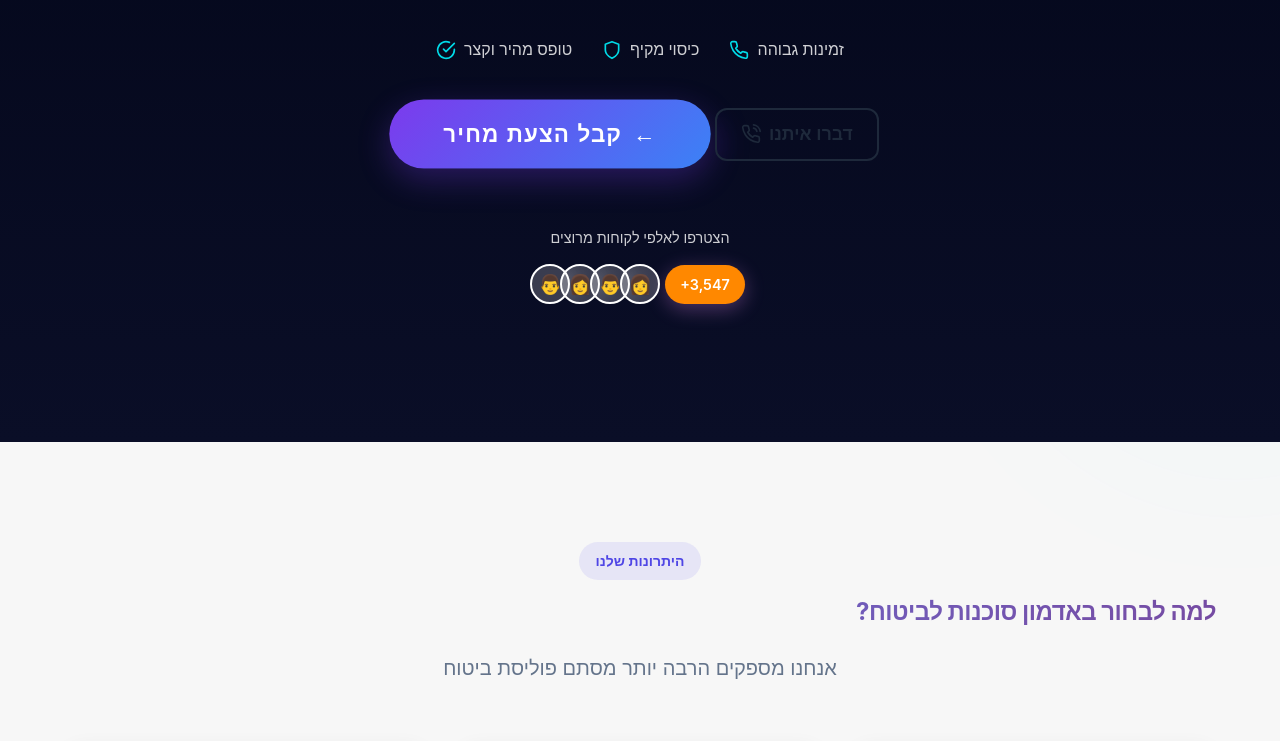
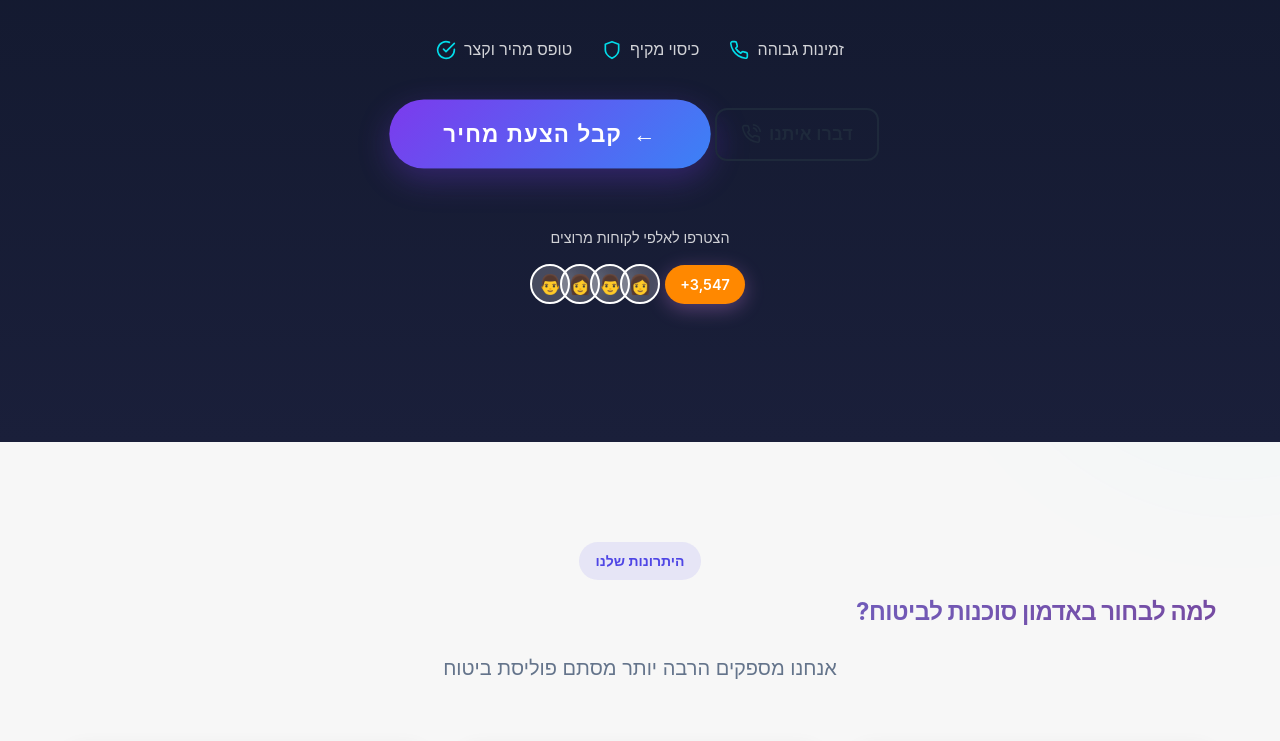
Before and after one commit to Royadmon232/Webappinsurance, a website: page home-insurance.html in a window 1280 px wide. Shown: the part 438-1179 px from the top of the page. Drawn offline with nearby package versions, Linux system fonts and the light colour scheme; no server answers.

Commit message:
feat: lighten home insurance hero background for better visibility

```diff
--- a/css-split/03_forms_and_modals.css
+++ b/css-split/03_forms_and_modals.css
@@ -1772,8 +1772,8 @@ main {
 /* Hero Section - Enhanced Design */
 .hero {
     position: relative;
-    background: #0a0e27;
-    background: linear-gradient(180deg, #020517 0%, #0a0e27 100%);
+    background: #1a1f3a;
+    background: linear-gradient(180deg, #0f1629 0%, #1a1f3a 100%);
     color: var(--primary-white);
     padding: 120px 0 100px;
     overflow: hidden;
```
